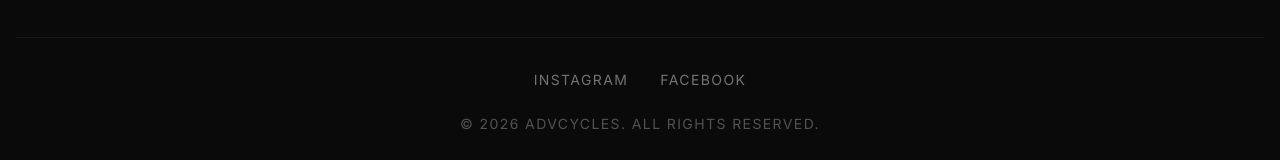
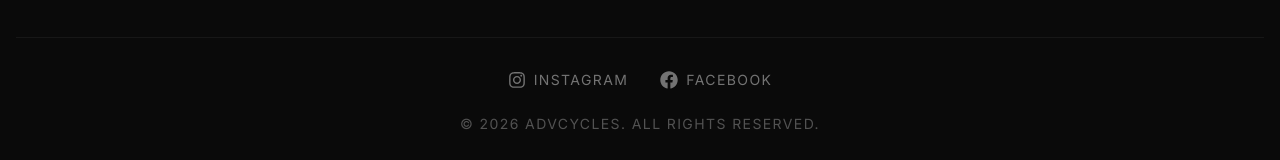
Before and after one commit to leoframba/moto-shop-site, a Next.js app in the folder apps/frontend/: page / in a window 1280 px wide. Shown: the part 1092-1252 px from the top of the page. Built offline with nearby package versions, Linux system fonts and the light colour scheme.

Commit message:
frontend/footer: Added valid links/icons for socials

```diff
--- a/apps/frontend/src/components/Footer.tsx
+++ b/apps/frontend/src/components/Footer.tsx
@@ -1,4 +1,5 @@
 import Link from "next/link";
+import { FaFacebook, FaInstagram } from "react-icons/fa";
 
 export default function Footer() {
 	return (
@@ -61,7 +62,7 @@ export default function Footer() {
 								href="tel:+14082990508"
 								className="text-2xl font-mono text-white hover:text-red-500 transition-colors"
 							>
-								(408) 299-0508
+								(408)299-0508
 							</a>
 						</p>
 						<p className="pt-2">
@@ -80,16 +81,20 @@ export default function Footer() {
 			<div className="max-w-7xl mx-auto mt-16 pt-8 border-t border-neutral-900 flex flex-col items-center gap-6 text-center">
 				<div className="flex gap-8">
 					<Link
-						href="#"
-						className="text-neutral-500 hover:text-white transition-colors text-sm uppercase tracking-widest"
+						href="https://www.instagram.com/explore/locations/15907117/advanced-cycle-service/"
+						target="blank"
+						className="group flex items-center gap-2 text-neutral-500 hover:text-white transition-colors text-sm uppercase tracking-widest"
 					>
-						Instagram
+						<FaInstagram className="text-lg group-hover:scale-110 transition-transform" />
+						<span>Instagram</span>
 					</Link>
 					<Link
-						href="#"
-						className="text-neutral-500 hover:text-white transition-colors text-sm uppercase tracking-widest"
+						href="https://www.facebook.com/profile.php?id=100054527407297"
+						target="blank"
+						className="group flex items-center gap-2 text-neutral-500 hover:text-white transition-colors text-sm uppercase tracking-widest"
 					>
-						Facebook
+						<FaFacebook className="text-lg group-hover:scale-110 transition-transform" />
+						<span>Facebook</span>
 					</Link>
 				</div>
 				<p className="text-neutral-600 text-sm uppercase tracking-widest">
```
